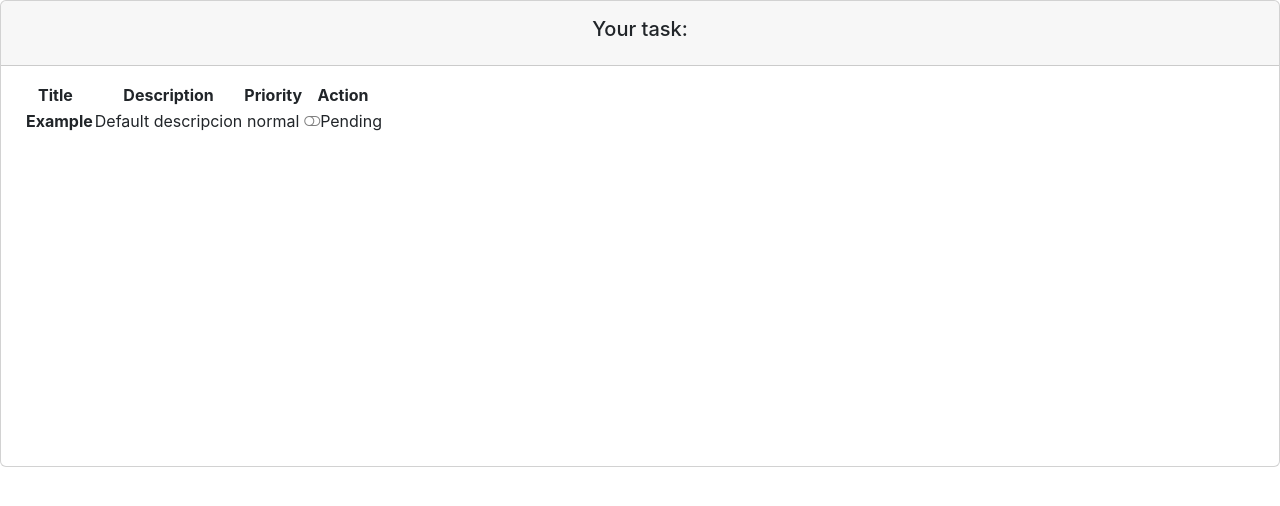
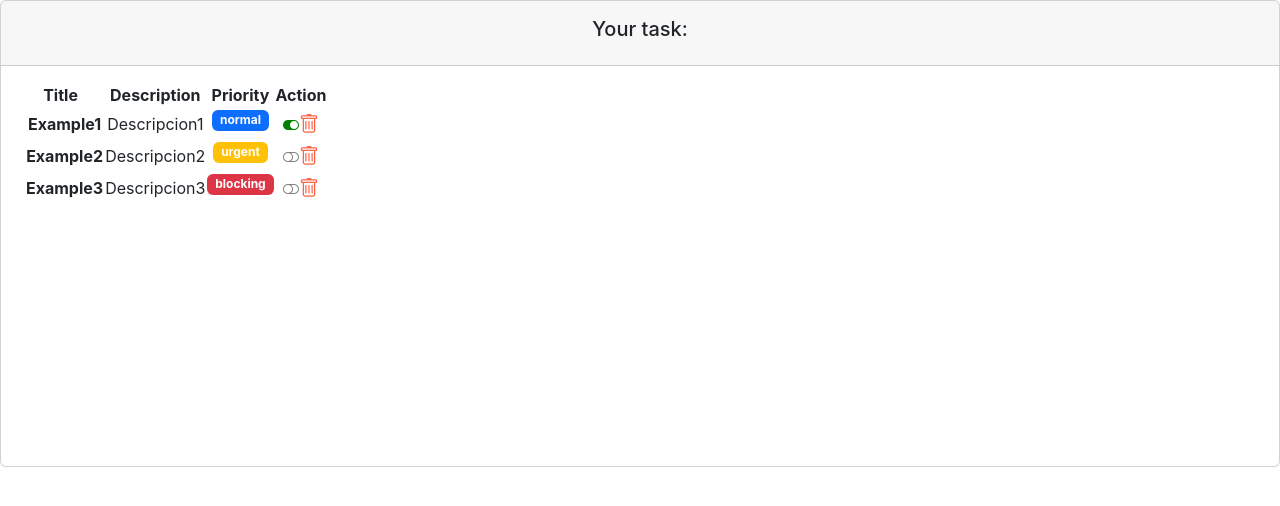
Before and after one commit to gablon29/project_openBootcamp_task, a React (Create React App) app: page / in a window 1280 px wide. Shown: the top 506 px of the page. Built offline with nearby package versions, Linux system fonts and the light colour scheme.

Commit message:
incluideBootstrapAndFunctionChaingeTask

```diff
--- a/src/components/container/task_list.jsx
+++ b/src/components/container/task_list.jsx
@@ -5,10 +5,12 @@ import TaskComponent from '../pure/task'
 
 const TasklistComponent = () => {
 
-  const defaultTask = new Task('Example', 'Default descripcion', false, LEVELS.NORMAL)
+  const defaultTask1 = new Task('Example1', 'Descripcion1', true, LEVELS.NORMAL)
+  const defaultTask2 = new Task('Example2', 'Descripcion2', false, LEVELS.URGENTE)
+  const defaultTask3 = new Task('Example3', 'Descripcion3', false, LEVELS.BLOCKING)
 
   // fijamos el estado del componente
-  const [task, setTask] = useState([defaultTask])
+  const [task, setTask] = useState([defaultTask1, defaultTask2, defaultTask3])
   // añadimos otro state para el estado de carga de la tarea
   const [loading, setLoading] = useState(true)
 
@@ -49,8 +51,15 @@ const TasklistComponent = () => {
                 </tr>
               </thead>
               <tbody>
+                {task.map((task, index) => {
+                  return (
+                    <TaskComponent
+                      key={index}
+                      task={task} />
+                  )
+                })}
+
                 {/* iterar sobre una lista de tareas */}
-                <TaskComponent task={defaultTask} />
               </tbody>
 
               </table>
--- a/src/components/pure/task.jsx
+++ b/src/components/pure/task.jsx
@@ -1,6 +1,7 @@
 import React, { useEffect } from 'react'
 import PropTypes from 'prop-types'
 import { Task } from '../../models/task.class'
+import { LEVELS } from '../../models/levels.num';
 
 function TaskComponent({ task }) {
 
@@ -11,7 +12,44 @@ function TaskComponent({ task }) {
     return () => {
       console.log(`Task: ${task.name} is goin to unmount`)
     }
-  },[task])
+  }, [task]);
+
+
+  const taskLevelBadge = () => {
+  switch (task.level) {
+    case LEVELS.NORMAL:
+      return (
+        <h6>
+          <span className='badge bg-primary'>{task.level}</span>
+        </h6>
+      )
+    case LEVELS.URGENTE:
+      return (
+        <h6>
+          <span className='badge bg-warning'>{task.level}</span>
+          </h6>
+      )
+    case LEVELS.BLOCKING:
+      return (
+        <h6>
+          <span className='badge bg-danger'>{task.level}</span>
+        </h6>
+      )
+
+    default:
+      break;
+  }
+  }
+
+  const taskCompletedIcon = () => {
+    if (task.completed) {
+      return (<i className='bi-toggle-on' style={{ color: 'green', fontWeight: 'bold' }}></i>)
+    }
+    else {
+      return (<i className='bi-toggle-off' style={{ color: 'grey' }}></i>)
+
+    }
+  }
 
   return (
 
@@ -23,38 +61,17 @@ function TaskComponent({ task }) {
         <span>{task.descripcion}</span>
       </td>
       <td className='align-middle'>
-        {/* TODO: sustituir por un badge */}
-        <span>{task.level}</span>
+        {/* EXECUTION of function badge element */}
+        {taskLevelBadge()}
       </td>
       <td className='align-middle'>
-        {/* TODO: sustituir por un iconos */}
-        {task.completed ? (<i className='bi-toggle-on' style={{ color: 'green', fontWeight: 'bold' }}></i>)
-          : (<i className='bi-toggle-off' style={{ color: 'grey' }}></i>)}
-
-        <span>{task.completed ? 'Completed' : 'Pending'}</span>
+        {/* Execution of function to return depending on complition  */}
+        {taskCompletedIcon()}
+        <i className='bi-trash' style={{
+          color: 'tomato', fontSize: '20px' }}></i>
       </td>
     </tr>
 
-
-
-
-
-
-    // <div>
-    //       <h2>
-    //         Nombre:   {task.name}
-    //       </h2>
-    //       <h3>
-    //           Descripcion:
-    //           {task.descripcion}
-    //       </h3>
-    //       <h4>
-    //           Level: {task.level}
-    //       </h4>
-    //       <h5>
-    //           This task is: { task.completed ? 'COMPLETED' : 'PENDING' }
-    //       </h5>
-    // </div>
   )
 }
 
```
Also changed, not shown: src/components/pure/forms/TaskForm.jsx (added, +11 -0 lines).
